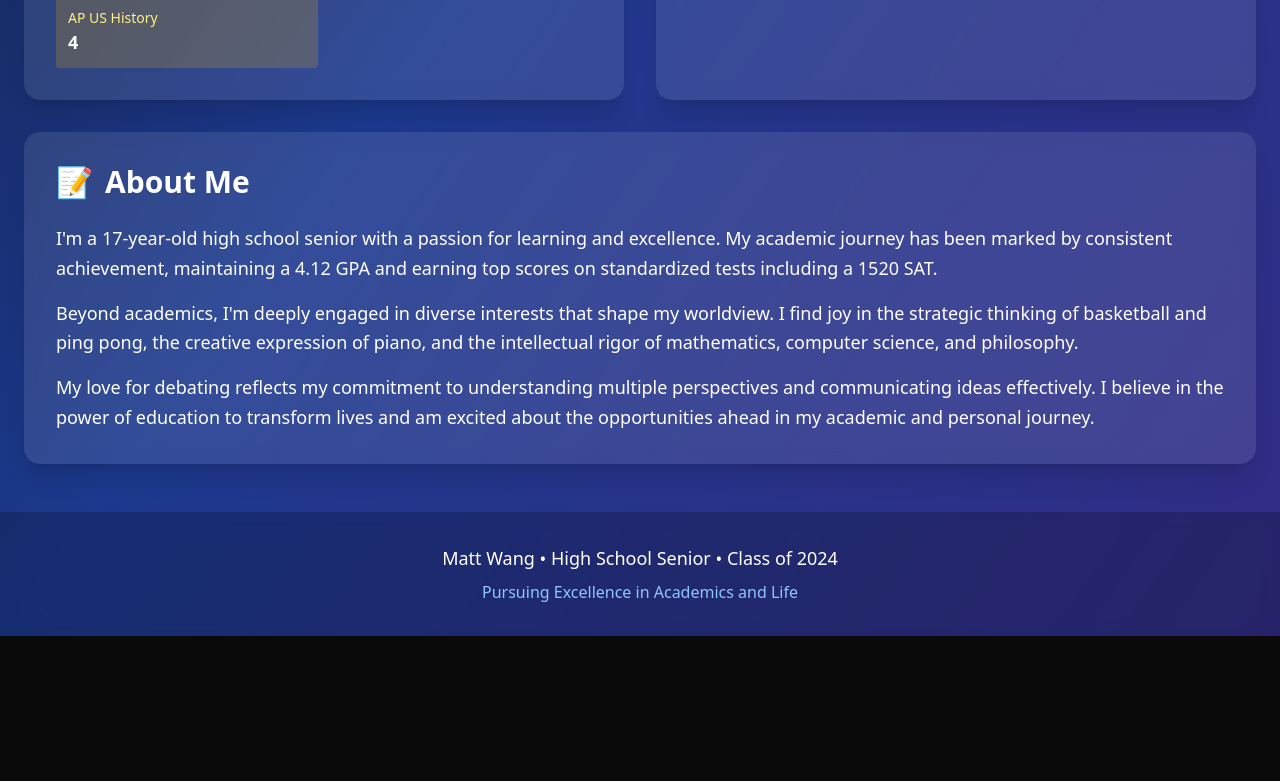
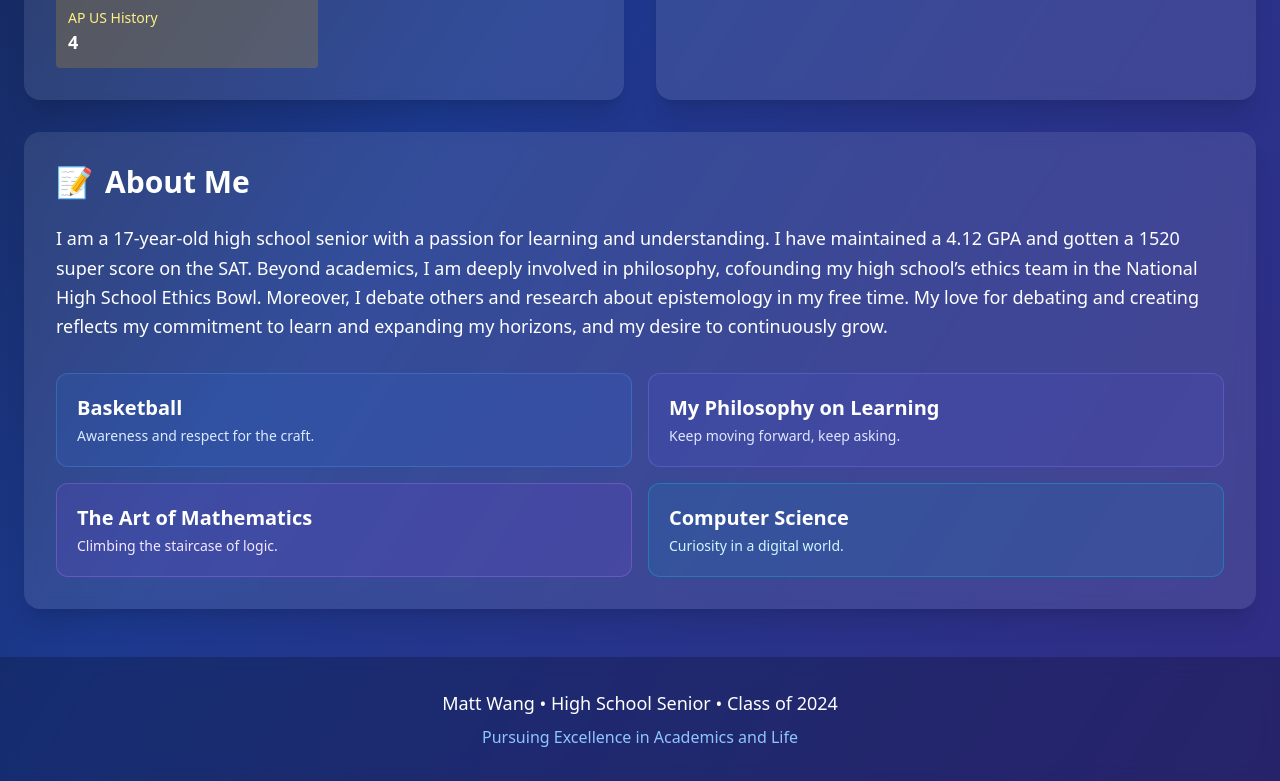
Before and after one commit to ShoumingWang08/personal-website, a Next.js app: page / in a window 1280 px wide. Shown: the part 1230-2011 px from the top of the page. Before the commit the page ends 1866 px from the top, so only its background shows below. Built offline with nearby package versions, Linux system fonts and the light colour scheme.

Commit message:
remove future project ideas file and enhance homepage with new personal description and blog link

```diff
--- a/posts/future-project-ideas.md
+++ /dev/null
@@ -1,10 +0,0 @@
----
-title: "Future Project Ideas"
-date: "2025-03-01"
-description: "A short list of things I want to build."
-draft: true
----
-
-- A personal research notebook system
-- A math visualizer for calculus concepts
-- A small multiplayer web game
--- a/src/app/page.tsx
+++ b/src/app/page.tsx
@@ -1,4 +1,5 @@
 import Avatar from "@/components/Avatar";
+import Link from "next/link";
 
 export default function Home() {
   return (
@@ -131,20 +132,27 @@ export default function Home() {
             </h2>
             <div className="text-white text-lg leading-relaxed">
               <p className="mb-4">
-                I'm a 17-year-old high school senior with a passion for learning and excellence.
-                My academic journey has been marked by consistent achievement, maintaining a 4.12 GPA
-                and earning top scores on standardized tests including a 1520 SAT.
+                I am a 17-year-old high school senior with a passion for learning and understanding. I have maintained a 4.12 GPA and gotten a 1520 super score on the SAT. Beyond academics, I am deeply involved in philosophy, cofounding my high school’s ethics team in the National High School Ethics Bowl. Moreover, I debate others and research about epistemology in my free time. My love for debating and creating reflects my commitment to learn and expanding my horizons, and my desire to continuously grow.
               </p>
-              <p className="mb-4">
-                Beyond academics, I'm deeply engaged in diverse interests that shape my worldview.
-                I find joy in the strategic thinking of basketball and ping pong, the creative expression
-                of piano, and the intellectual rigor of mathematics, computer science, and philosophy.
-              </p>
-              <p>
-                My love for debating reflects my commitment to understanding multiple perspectives
-                and communicating ideas effectively. I believe in the power of education to transform
-                lives and am excited about the opportunities ahead in my academic and personal journey.
-              </p>
+            </div>
+
+            <div className="mt-8 grid grid-cols-1 sm:grid-cols-2 gap-4">
+              <Link href="/blog/basketball-lessons-for-life" className="block rounded-xl border border-blue-400/30 bg-blue-500/10 p-5 hover:bg-blue-500/20 transition">
+                <h3 className="text-xl font-semibold text-white">Basketball</h3>
+                <p className="mt-1 text-blue-100 text-sm">Awareness and respect for the craft.</p>
+              </Link>
+              <Link href="/blog/my-philosophy-on-learning" className="block rounded-xl border border-indigo-400/30 bg-indigo-500/10 p-5 hover:bg-indigo-500/20 transition">
+                <h3 className="text-xl font-semibold text-white">My Philosophy on Learning</h3>
+                <p className="mt-1 text-indigo-100 text-sm">Keep moving forward, keep asking.</p>
+              </Link>
+              <Link href="/blog/the-art-of-mathematics" className="block rounded-xl border border-purple-400/30 bg-purple-500/10 p-5 hover:bg-purple-500/20 transition">
+                <h3 className="text-xl font-semibold text-white">The Art of Mathematics</h3>
+                <p className="mt-1 text-purple-100 text-sm">Climbing the staircase of logic.</p>
+              </Link>
+              <Link href="/blog/my-journey-to-computer-science" className="block rounded-xl border border-cyan-400/30 bg-cyan-500/10 p-5 hover:bg-cyan-500/20 transition">
+                <h3 className="text-xl font-semibold text-white">Computer Science</h3>
+                <p className="mt-1 text-cyan-100 text-sm">Curiosity in a digital world.</p>
+              </Link>
             </div>
           </div>
         </div>
```
